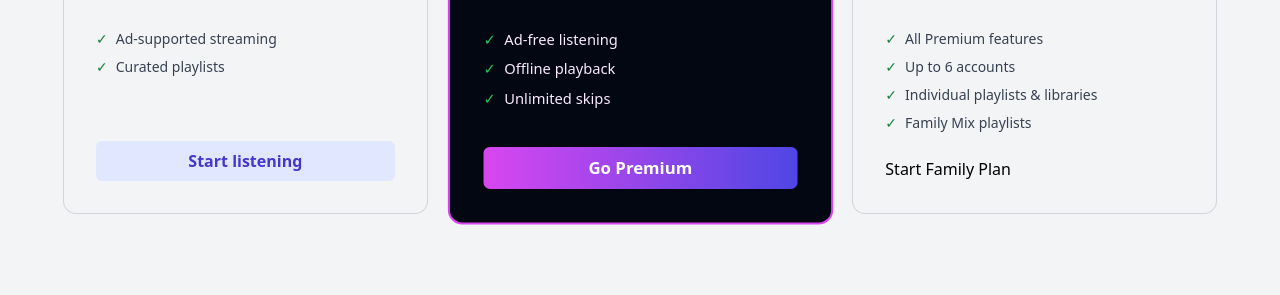
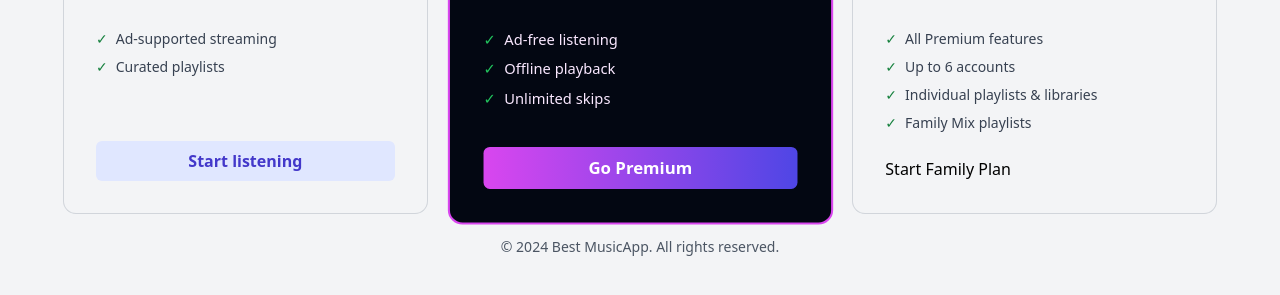
Before and after one commit to Ukashatu40/backend-version-control-task-Ukashatu40, a plain HTML site: page index.html in a window 1280 px wide. Shown: the part 391-686 px from the top of the page. Drawn offline with nearby package versions, Linux system fonts and the light colour scheme.

Commit message:
feat: added footer

```diff
--- a/index.html
+++ b/index.html
@@ -103,5 +103,10 @@
         </div>
       </div>
     </main>
+    <footer>
+      <div class="max-w-6xl mx-auto p-6 text-center text-gray-600 text-sm">
+        &copy; 2024 Best MusicApp. All rights reserved.
+      </div>
+    </footer>
   </body>
 </html>
```
